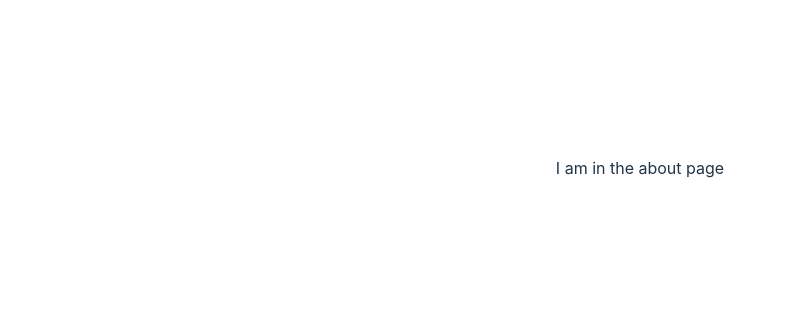
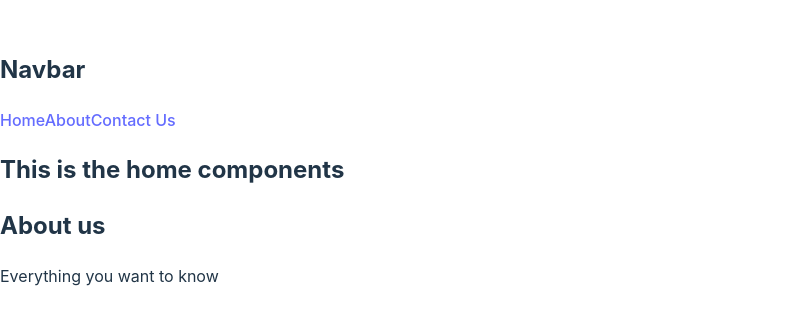
Before and after one commit to Naimul02/introduction-to-react-router, a React (Vite) app: page /about in a window 1280 px wide. Shown: the part 232-556 px from the top of the page, without its empty margins (0-786 px from the left). Built offline with nearby package versions, Linux system fonts and the light colour scheme.

Commit message:
added nested route

```diff
--- /dev/null
+++ b/src/components/About/About.jsx
@@ -0,0 +1,10 @@
+const About = () => {
+  return (
+    <div>
+      <h2>About us</h2>
+      <p>Everything you want to know</p>
+    </div>
+  );
+};
+
+export default About;
--- /dev/null
+++ b/src/components/Contact/Contact.jsx
@@ -0,0 +1,12 @@
+import React from "react";
+
+const Contact = () => {
+  return (
+    <div>
+      <h2>Contact Us</h2>
+      <p>We are one call away</p>
+    </div>
+  );
+};
+
+export default Contact;
--- /dev/null
+++ b/src/components/Header/Header.jsx
@@ -0,0 +1,14 @@
+const Header = () => {
+  return (
+    <div>
+      <h2>Navbar</h2>
+      <nav>
+        <a href="/">Home</a>
+        <a href="/about">About</a>
+        <a href="/contact">Contact Us</a>
+      </nav>
+    </div>
+  );
+};
+
+export default Header;
--- /dev/null
+++ b/src/components/Home/Home.jsx
@@ -0,0 +1,14 @@
+import { Outlet } from "react-router-dom";
+import Header from "../Header/Header";
+
+const Home = () => {
+  return (
+    <div>
+      <Header></Header>
+      <h2>This is the home components</h2>
+      <Outlet></Outlet>
+    </div>
+  );
+};
+
+export default Home;
```
Also changed, not shown: src/main.jsx (+14 -10 lines).
